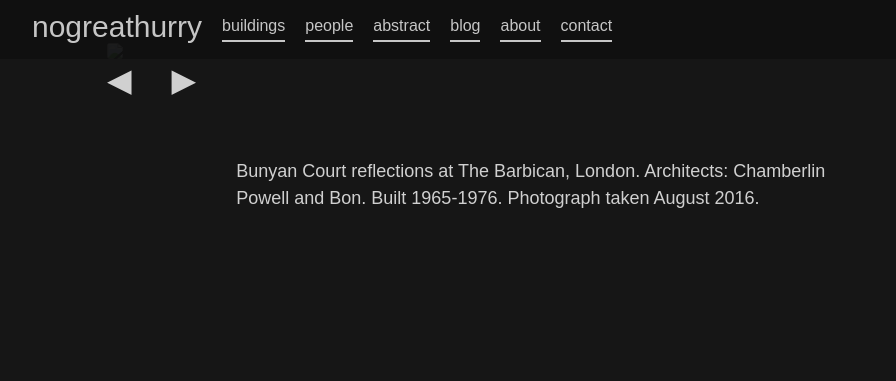
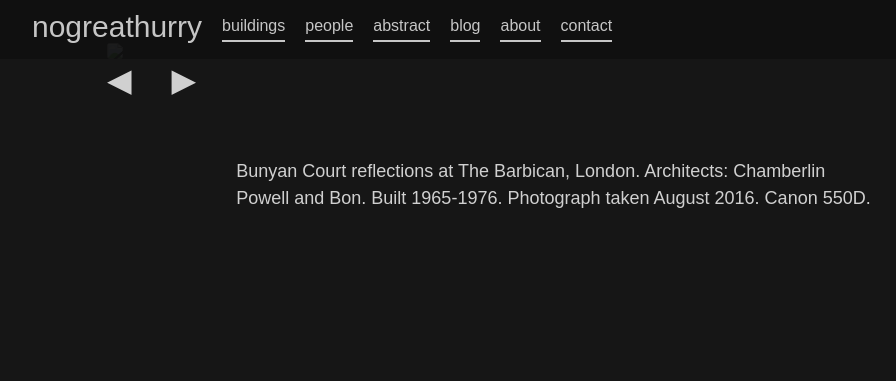
Before and after one commit to 987poiuytrewq/nogreathurry, a Jekyll site: the page built from _buildings/IMG-20190316-WA0003.md, in a window 1280 px wide. Shown: the top 381 px of the page, without its empty margins (8-904 px from the left). Built offline with Jekyll 4.4.1, drawn with Linux system fonts in a browser that asks for light colours.

Commit message:
Updated Img 20190316 Wa0003

```diff
--- a/_buildings/IMG-20190316-WA0003.md
+++ b/_buildings/IMG-20190316-WA0003.md
@@ -14,9 +14,13 @@
 - London Architecture
 - concrete architecture
 - Chamberlin Powell and Bon
+- 550D
+- Architecture
+- Architectural Photography
+- Canon
 image: "/uploads/IMG-20190316-WA0003.jpg"
 thumbnail_image: "/uploads/IMG-20190316-WA0003_thumbnail.jpg"
 layout: photo
 ---
 
-Bunyan Court reflections at The Barbican, London. Architects: Chamberlin Powell and Bon. Built 1965-1976. Photograph taken August 2016.
+Bunyan Court reflections at The Barbican, London. Architects: Chamberlin Powell and Bon. Built 1965-1976. Photograph taken August 2016. Canon 550D.
```
Also changed, not shown: other parts of _buildings/IMG-20190316-WA0003.md (+1 -1 lines).
